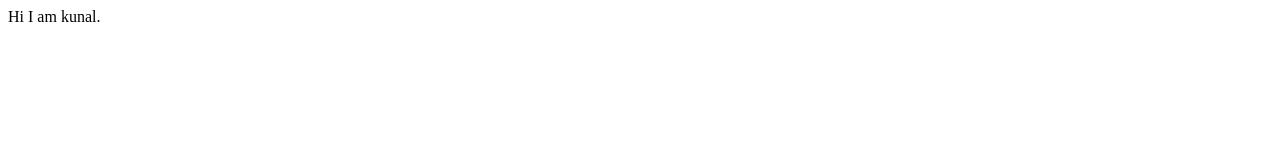
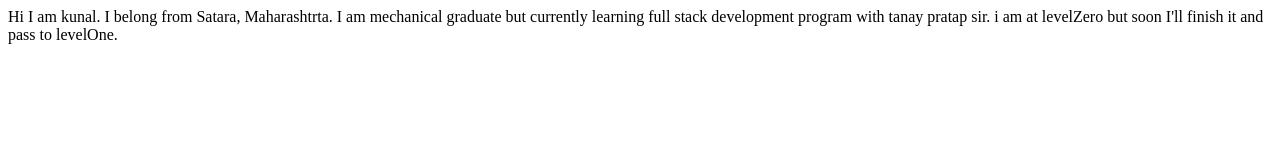
Before and after one commit to Pawarkunal/Demo-repository, a plain HTML site: page index.html in a window 1280 px wide. Drawn offline with Linux system fonts and the light colour scheme.

Commit message:
docs: personal info

```diff
--- a/index.html
+++ b/index.html
@@ -8,5 +8,8 @@
 </head>
 <body>
     Hi I am kunal.
+    I belong from Satara, Maharashtrta.
+    I am mechanical graduate but currently learning full stack development program with tanay pratap sir.
+    i am at levelZero but soon I'll finish it and pass to levelOne.
 </body>
 </html>
```
